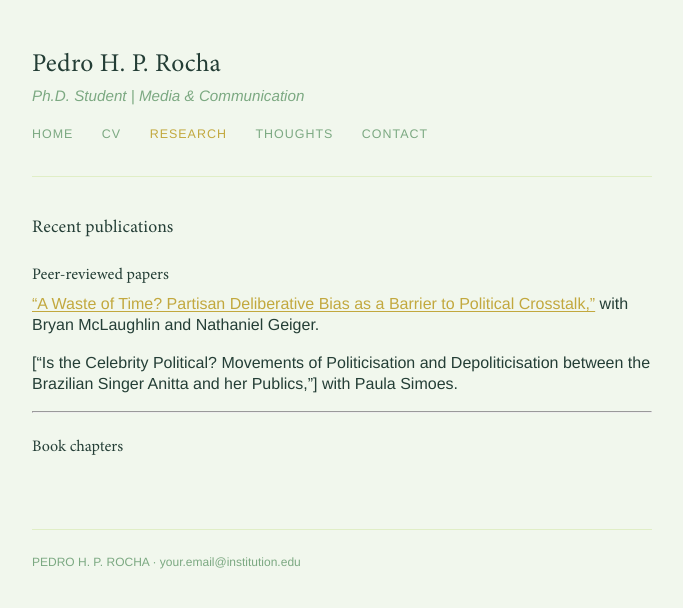
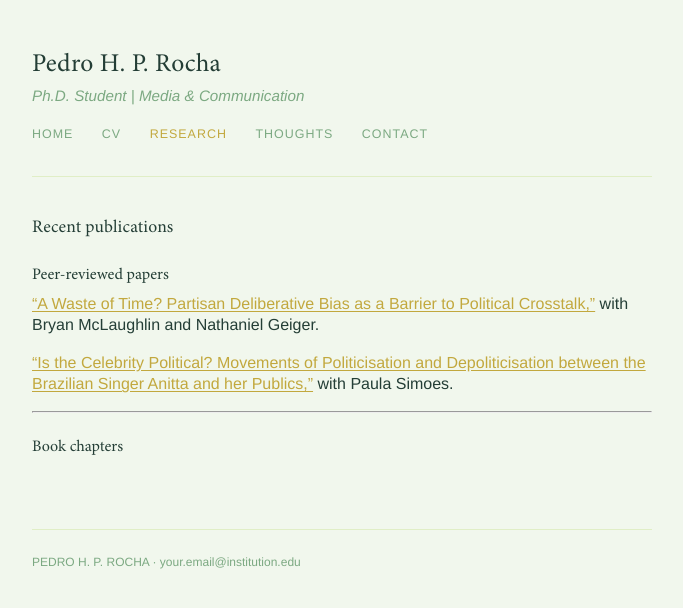
Before and after one commit to pedrohprocha/pedrohprocha.github.io, a Jekyll site: the page built from pages/research.md, in a window 1280 px wide. Shown: the top 608 px of the page, without its empty margins (298-981 px from the left). Built offline with Jekyll 4.4.1, drawn with Linux system fonts in a browser that asks for light colours; some of the changed lines change nothing that is shown.

```diff
--- a/pages/research.md
+++ b/pages/research.md
@@ -10,7 +10,7 @@
 
 ["A Waste of Time? Partisan Deliberative Bias as a Barrier to Political Crosstalk,"](https://doi.org/10.1007/s11109-025-10068-w) with Bryan McLaughlin and Nathaniel Geiger.
 
-["Is the Celebrity Political? Movements of Politicisation and Depoliticisation between the Brazilian Singer Anitta and her Publics,"] with Paula Simoes.
+["Is the Celebrity Political? Movements of Politicisation and Depoliticisation between the Brazilian Singer Anitta and her Publics,"](https://doi.org/10.29146/ecopos.v24i2.27702) with Paula Simoes.
 
 ---
 
```
